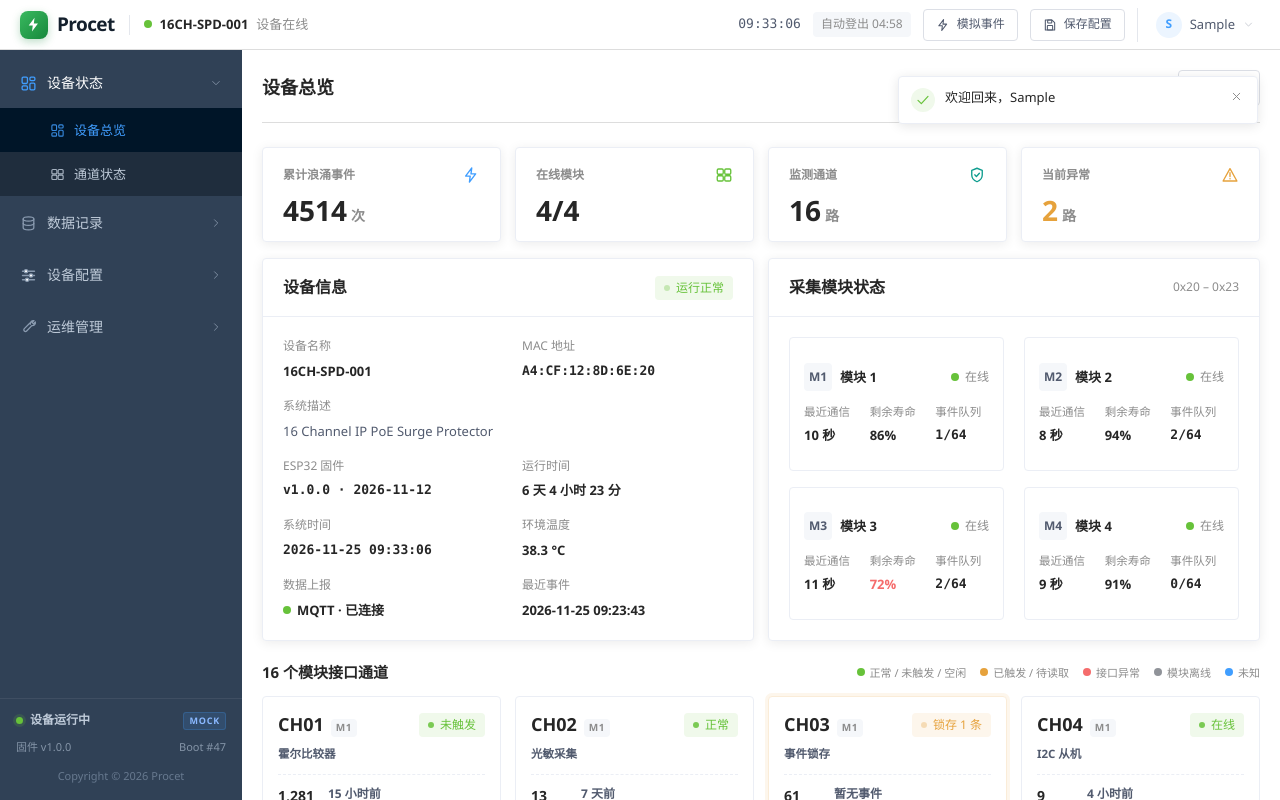
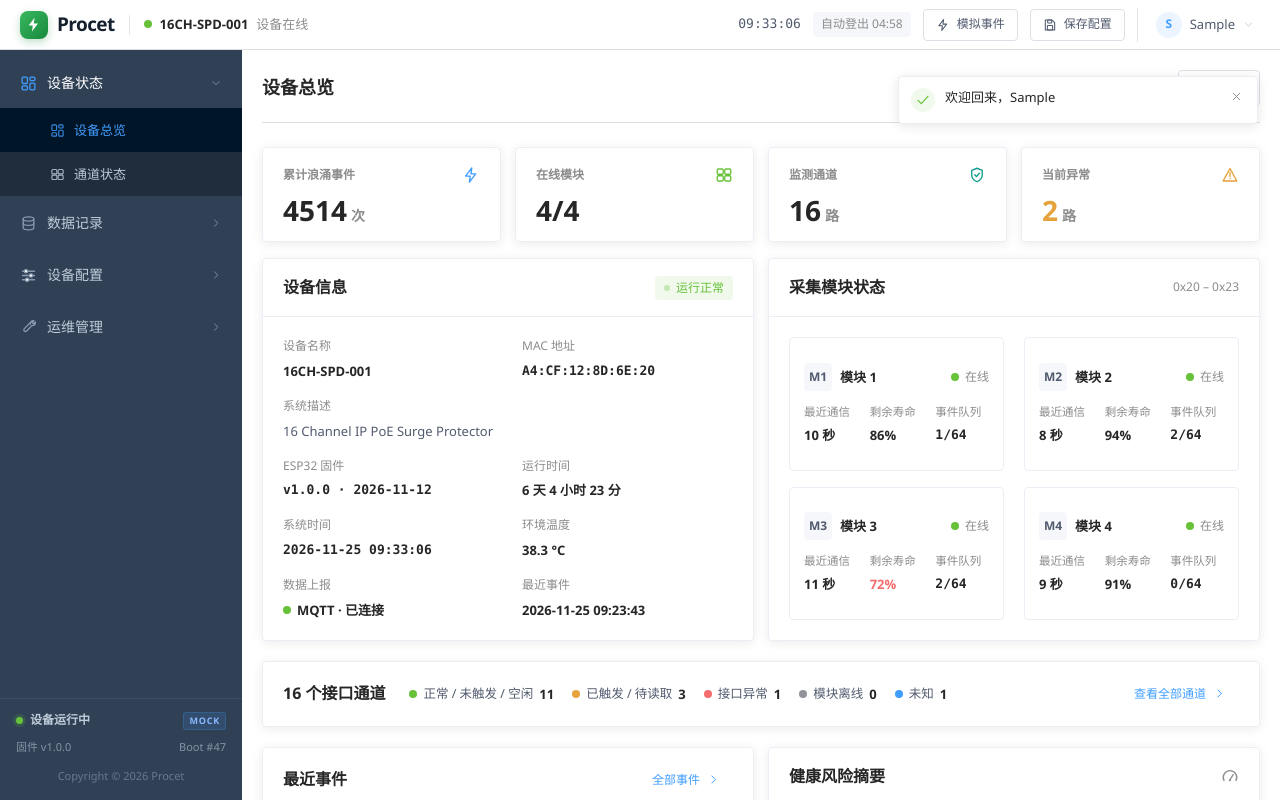
Before and after one commit to clearxiong/web, a Vue app: page /#/login in a window 1280 px wide. Both pictures are taken after typing "Sample", "Sample123" into the empty fields and a click on the button "登 录". Shown: the top 800 px of the page. Built offline with nearby package versions, Linux system fonts and the light colour scheme.

Commit message:
refactor: 设备总览的通道卡片改为状态汇总入口
Co-Authored-By: Claude Sonnet 5 <noreply@anthropic.com>

```diff
--- a/src/views/OverviewView.vue
+++ b/src/views/OverviewView.vue
@@ -2,8 +2,6 @@
 import { computed, onMounted, ref, watch } from 'vue'
 import { useRouter } from 'vue-router'
 import AppIcon from '../components/AppIcon.vue'
-import ChannelCard from '../components/ChannelCard.vue'
-import ChannelDetailDrawer from '../components/ChannelDetailDrawer.vue'
 import StatCard from '../components/StatCard.vue'
 import StatusBadge from '../components/StatusBadge.vue'
 import EmptyState from '../components/EmptyState.vue'
@@ -18,8 +16,6 @@ const { state, refresh } = useDeviceStore()
 
 const recentEvents = ref([])
 const refreshing = ref(false)
-const drawerOpen = ref(false)
-const activeChannel = ref(null)
 
 const device = computed(() => state.device)
 const channels = computed(() => state.channels)
@@ -44,6 +40,12 @@ const health = computed(() => {
 
 const healthTotal = computed(() => Math.max(1, modules.value.length))
 
+const statusCounts = computed(() => {
+  const counts = { NORMAL: 0, ALARM: 0, FAIL: 0, OFFLINE: 0, UNKNOWN: 0 }
+  for (const c of channels.value) counts[c.status] = (counts[c.status] || 0) + 1
+  return counts
+})
+
 const canRefresh = computed(() => !refreshing.value && !state.loading)
 
 async function doRefresh() {
@@ -55,11 +57,6 @@ async function doRefresh() {
   } finally {
     refreshing.value = false
   }
-}
-
-function openChannel(ch) {
-  activeChannel.value = ch.channel_id
-  drawerOpen.value = true
 }
 
 function commAgo(m) {
@@ -203,20 +200,19 @@ onMounted(async () => {
         </section>
       </div>
 
-      <div class="section-head">
-        <h2 class="section-title">16 个模块接口通道</h2>
-        <div class="legend">
-          <span><i class="dot ok"></i>正常 / 未触发 / 空闲</span>
-          <span><i class="dot warn"></i>已触发 / 待读取</span>
-          <span><i class="dot danger"></i>接口异常</span>
-          <span><i class="dot"></i>模块离线</span>
-          <span><i class="dot info"></i>未知</span>
+      <section class="card channel-summary">
+        <h3 class="card-title">16 个接口通道</h3>
+        <div class="cs-items">
+          <span class="cs-item"><i class="dot ok"></i>正常 / 未触发 / 空闲 <b>{{ statusCounts.NORMAL }}</b></span>
+          <span class="cs-item"><i class="dot warn"></i>已触发 / 待读取 <b>{{ statusCounts.ALARM }}</b></span>
+          <span class="cs-item"><i class="dot danger"></i>接口异常 <b>{{ statusCounts.FAIL }}</b></span>
+          <span class="cs-item"><i class="dot"></i>模块离线 <b>{{ statusCounts.OFFLINE }}</b></span>
+          <span class="cs-item"><i class="dot info"></i>未知 <b>{{ statusCounts.UNKNOWN }}</b></span>
         </div>
-      </div>
-
-      <div class="grid channels">
-        <ChannelCard v-for="ch in channels" :key="ch.channel_id" :channel="ch" @select="openChannel" />
-      </div>
+        <button class="btn sm ghost cs-link" @click="router.push({ name: 'channels' })">
+          查看全部通道<AppIcon name="chevron" :size="13" />
+        </button>
+      </section>
 
       <div class="grid cols-2 bottom-cards">
         <section class="card">
@@ -287,12 +283,6 @@ onMounted(async () => {
         </section>
       </div>
     </template>
-
-    <ChannelDetailDrawer
-      :open="drawerOpen"
-      :channel-id="activeChannel"
-      @close="drawerOpen = false"
-    />
   </div>
 </template>
 
@@ -549,17 +539,37 @@ onMounted(async () => {
   color: var(--brand);
 }
 
-.legend {
+/* Channel summary */
+.channel-summary {
   display: flex;
-  gap: 14px;
+  align-items: center;
+  gap: 16px 24px;
+  margin-top: 20px;
+  padding: 16px 20px;
   flex-wrap: wrap;
 }
-.legend span {
+.cs-items {
+  display: flex;
+  align-items: center;
+  gap: 18px;
+  flex-wrap: wrap;
+  min-width: 0;
+}
+.cs-item {
   display: inline-flex;
   align-items: center;
-  gap: 5px;
-  font-size: 11px;
-  color: var(--ink-3);
+  gap: 6px;
+  font-size: 12.5px;
+  color: var(--ink-2);
+  white-space: nowrap;
+}
+.cs-item b {
+  font-size: 13px;
+  color: var(--ink);
+  font-variant-numeric: tabular-nums;
+}
+.cs-link {
+  margin-left: auto;
 }
 
 @media (max-width: 900px) {
```
